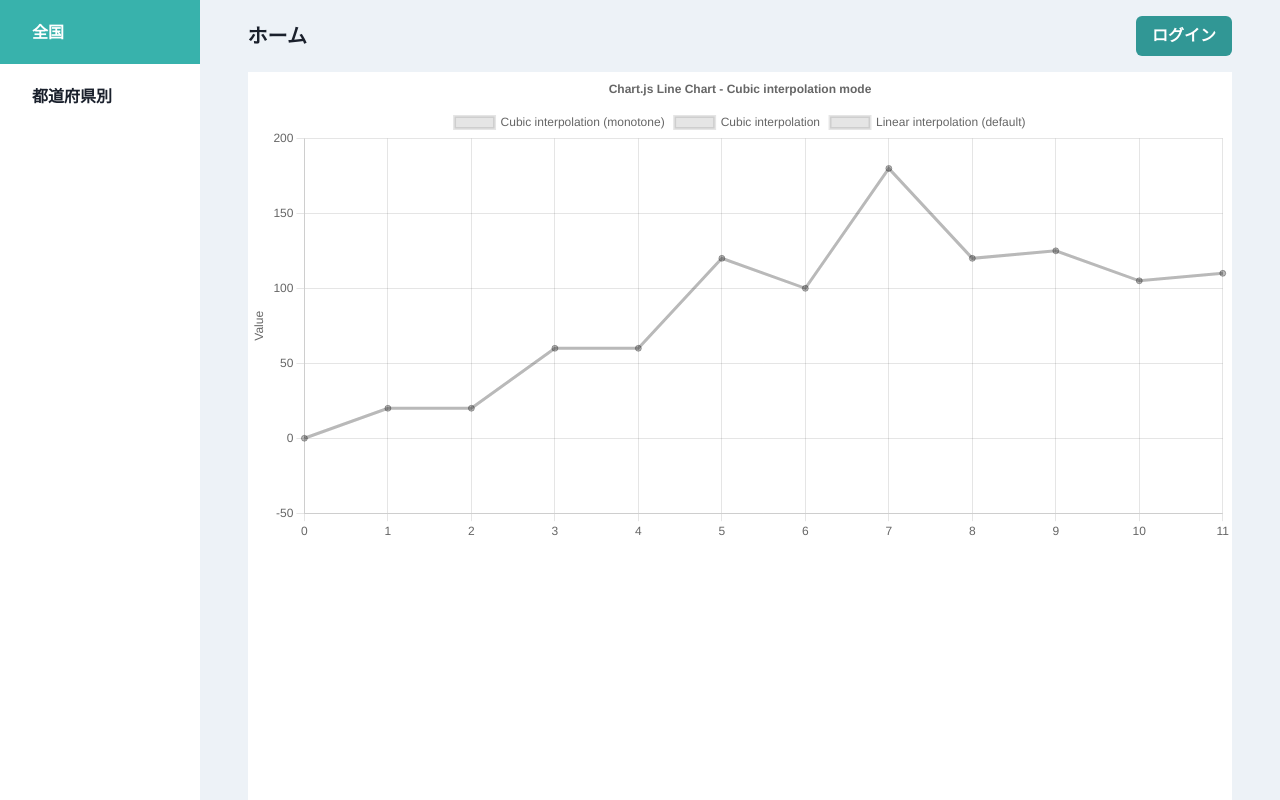
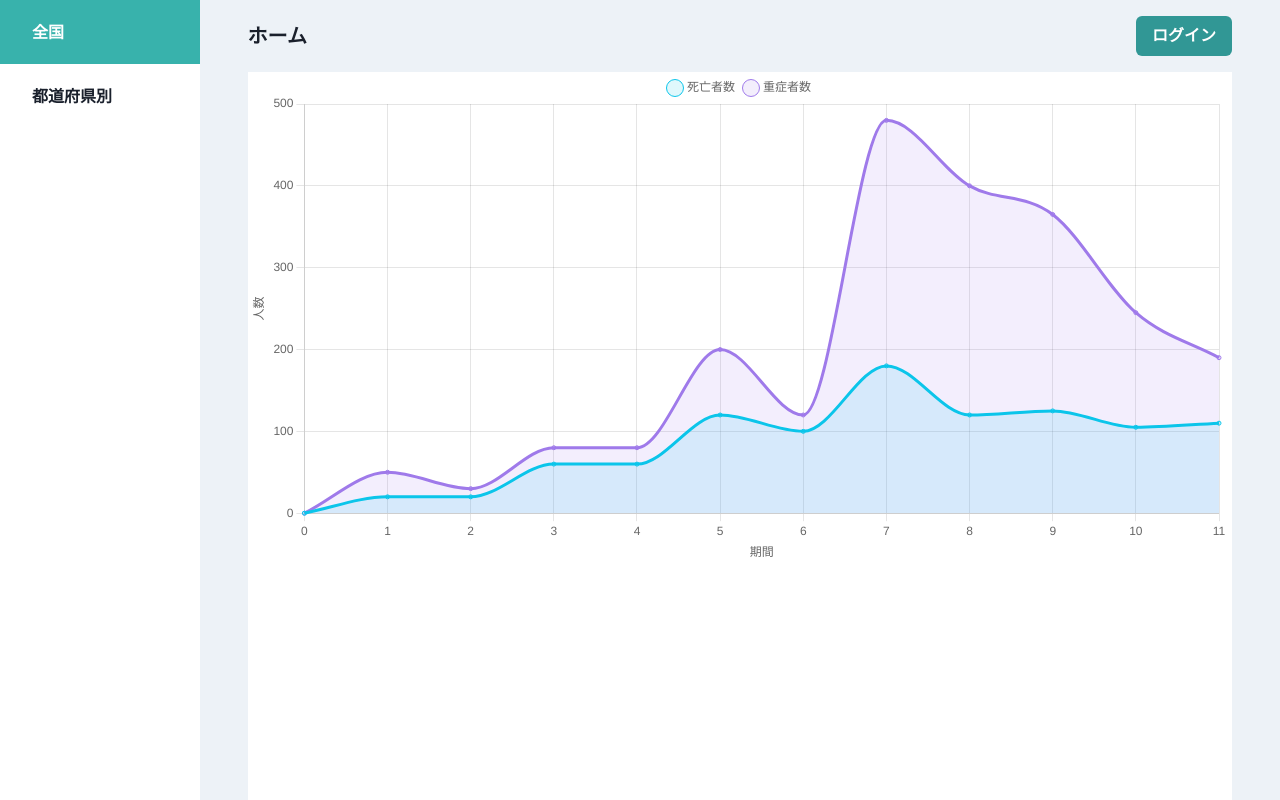
Before and after one commit to Natsuki7777/CovidDashBoard, a Next.js app: page /home in a window 1280 px wide. Built offline with nearby package versions, Linux system fonts and the light colour scheme.

Commit message:
途中段階

```diff
--- a/package.json
+++ b/package.json
@@ -14,10 +14,12 @@
     "@chakra-ui/react": "^1.8.6",
     "@emotion/react": "^11.8.1",
     "@emotion/styled": "^11.8.1",
+    "chart.js": "^3.7.1",
     "firebase": "^9.6.8",
     "framer-motion": "^4.1.17",
     "next": "12.1.0",
     "react": "17.0.2",
+    "react-chartjs-2": "^4.0.1",
     "react-dom": "17.0.2",
     "yarn": "^1.22.17"
   },
@@ -26,14 +28,12 @@
     "@types/react": "17.0.39",
     "@typescript-eslint/eslint-plugin": "^5.14.0",
     "@typescript-eslint/parser": "^5.14.0",
-    "chart.js": "^3.0.0",
     "eslint": "8.10.0",
     "eslint-config-next": "12.1.0",
     "eslint-config-prettier": "^8.5.0",
     "eslint-plugin-import": "^2.25.4",
     "eslint-plugin-unused-imports": "^2.0.0",
     "prettier": "^2.5.1",
-    "react-chartjs-2": "^4.0.1",
     "typescript": "4.6.2"
   }
 }
--- a/src/components/charttest.tsx
+++ b/src/components/charttest.tsx
@@ -1,6 +1,7 @@
 import { Box } from '@chakra-ui/react';
 import 'chart.js/auto';
-import { useRef } from 'react';
+import { ChartData } from 'chart.js/auto';
+import { MouseEvent, useRef } from 'react';
 import { Chart } from 'react-chartjs-2';
 
 const ChartTest = () => {
@@ -9,31 +10,39 @@ const ChartTest = () => {
   for (let i = 0; i < DATA_COUNT; ++i) {
     labels.push(i.toString());
   }
-  const datapoints = [0, 20, 20, 60, 60, 120, 100, 180, 120, 125, 105, 110, 170];
-  const data = {
+  const data01 = [0, 20, 20, 60, 60, 120, 100, 180, 120, 125, 105, 110, 170];
+  const data02 = [0, 30, 10, 20, 20, 80, 20, 300, 280, 240, 140, 80, 60];
+
+  const dataConfig = (label: string, data: number[], color: string) => {
+    return {
+      label: label,
+      data: data,
+      borderColor: color,
+      backgroundColor: color + '20',
+      fill: true,
+      cubicInterpolationMode: 'monotone',
+      tension: 0.4,
+      pointStyle: 'circle',
+      pointRadius: 2,
+      pointHoverRadius: 12,
+    };
+  };
+
+  const data: ChartData = {
     labels: labels,
-    datasets: [
-      {
-        label: 'Cubic interpolation (monotone)',
-        data: datapoints,
-      },
-      {
-        label: 'Cubic interpolation',
-        data: datapoints,
-      },
-      {
-        label: 'Linear interpolation (default)',
-        data: datapoints,
-      },
-    ],
+    datasets: [dataConfig('死亡者数', data01, '#0BC5EA'), dataConfig('重症者数', data02, '#9F7AEA')],
   };
 
   const options = {
     responsive: true,
     plugins: {
-      title: {
-        display: true,
-        text: 'Chart.js Line Chart - Cubic interpolation mode',
+      legend: {
+        labels: {
+          usePointStyle: true,
+        },
+      },
+      tooltip: {
+        // TODO: tooltipを見やすくしたい
       },
     },
     interaction: {
@@ -44,25 +53,32 @@ const ChartTest = () => {
         display: true,
         title: {
           display: true,
+          text: '期間',
         },
       },
       y: {
         display: true,
+        stacked: true,
         title: {
           display: true,
-          text: 'Value',
+          text: '人数',
         },
-        suggestedMin: -10,
-        suggestedMax: 200,
+        ticks: {
+          stepSize: 100,
+        },
       },
     },
   };
 
-  const chartRef = useRef(null);
+  const chartRef = useRef();
+
+  const chartOnClick = (event: MouseEvent) => {
+    console.log('ここで何かしようかな', event);
+  };
 
   return (
     <Box w="full" h="full" bg="white">
-      <Chart ref={chartRef} type="line" data={data} options={options} />
+      <Chart ref={chartRef} type="line" data={data} options={options} onClick={chartOnClick} />
     </Box>
   );
 };
```
Also changed, not shown: 2 other files (tests, documents, lock files or other folders).
